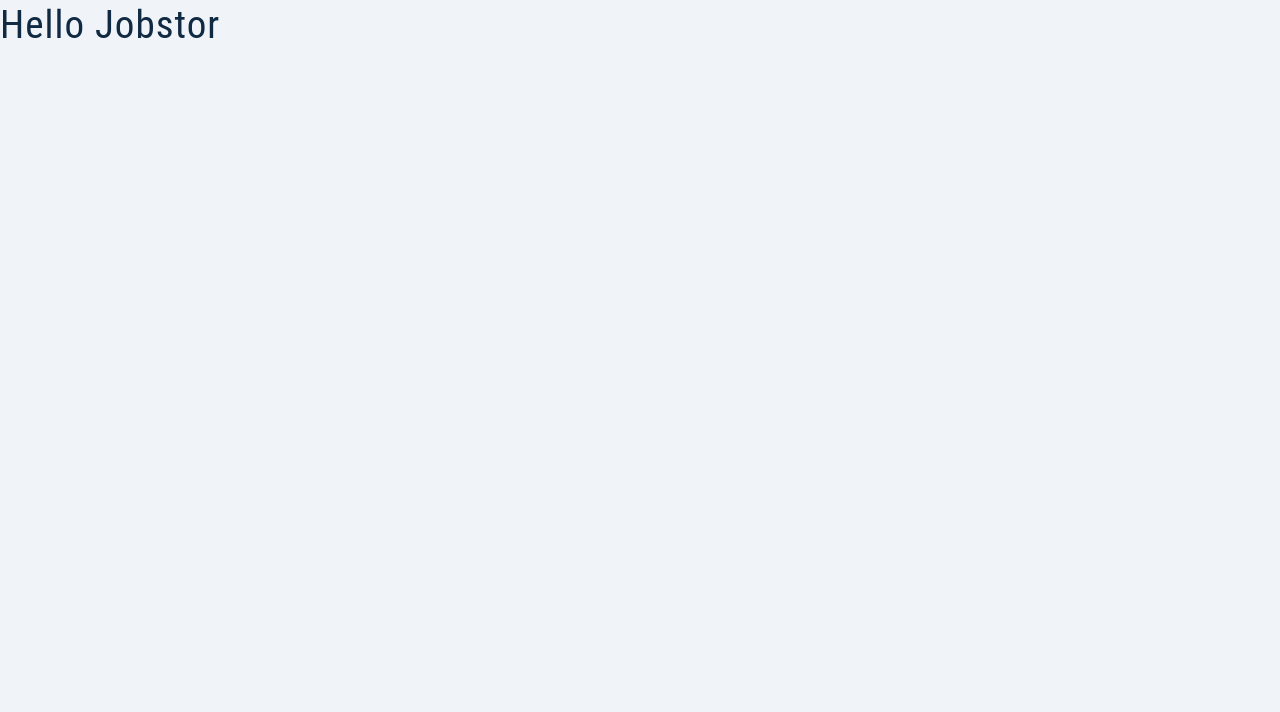
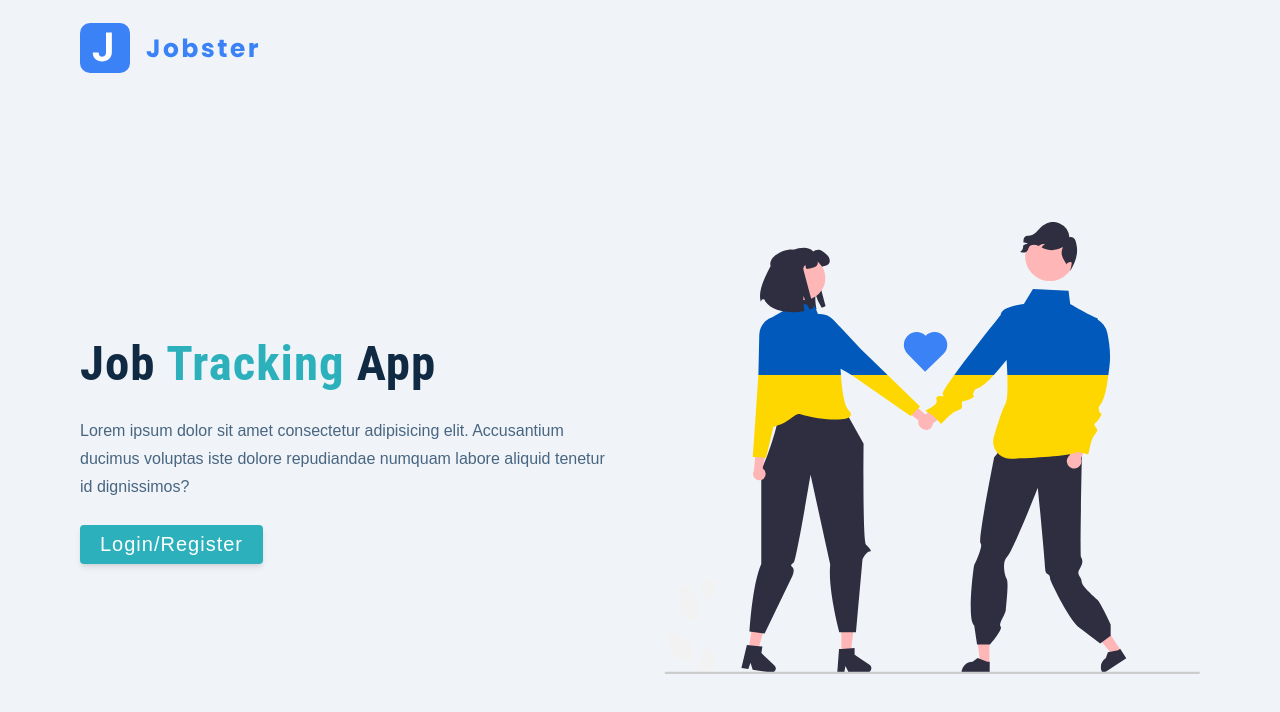
Before and after one commit to nguyenchien/jobster, a React (Create React App) app: page / in a window 1280 px wide. Shown: the top 712 px of the page. Built offline with nearby package versions, Linux system fonts and the light colour scheme.

Commit message:
landing page

```diff
--- a/package.json
+++ b/package.json
@@ -10,6 +10,7 @@
     "react": "^18.2.0",
     "react-dom": "^18.2.0",
     "react-scripts": "5.0.1",
+    "styled-components": "^6.0.7",
     "web-vitals": "^2.1.4"
   },
   "scripts": {
--- a/src/App.js
+++ b/src/App.js
@@ -1,6 +1,8 @@
+import Landing from './pages/Landing';
+
 function App() {
   return (
-    <h2>Hello Jobstor</h2>
+    <Landing />
   );
 }
 
--- /dev/null
+++ b/src/pages/Landing.js
@@ -0,0 +1,63 @@
+import React from 'react'
+import logo from '../assets/images/logo.svg';
+import main from '../assets/images/main.svg';
+import styled from 'styled-components'
+
+const Landing = () => {
+  return (
+    <Wrapper>
+      <nav>
+        <img src={logo} alt="jobster" className='logo'/>
+      </nav>
+      <div className='container page'>
+        {/* info */}
+        <div className="info">
+          <h1>job <span>tracking</span> app</h1>
+          <p>Lorem ipsum dolor sit amet consectetur adipisicing elit. Accusantium ducimus voluptas iste dolore repudiandae numquam labore aliquid tenetur id dignissimos?</p>
+          <button className="btn btn-hero">Login/Register</button>
+        </div>
+        <img src={main} alt="job hunt" className='img main-img' />
+      </div>
+    </Wrapper>
+  )
+}
+
+const Wrapper = styled.main`
+  nav {
+    width: var(--fluid-width);
+    max-width: var(--max-width);
+    margin: 0 auto;
+    height: var(--nav-height);
+    display: flex;
+    align-items: center;
+  }
+  .page {
+    min-height: calc(100vh - var(--nav-height));
+    display: grid;
+    align-items: center;
+  }
+  h1 {
+    font-weight: 700;
+    span {
+      color: var(--primary-500);
+    }
+  }
+  p {
+    color: var(--grey-600);
+  }
+  .main-img {
+    display: none;
+  }
+
+  @media (min-width: 992px) {
+    .page {
+      grid-template-columns: 1fr 1fr;
+      column-gap: 3rem;
+    }
+    .main-img {
+      display: block;
+    }
+  }
+`
+
+export default Landing
```
Also changed, not shown: 1 other file (tests, documents, lock files or other folders).
